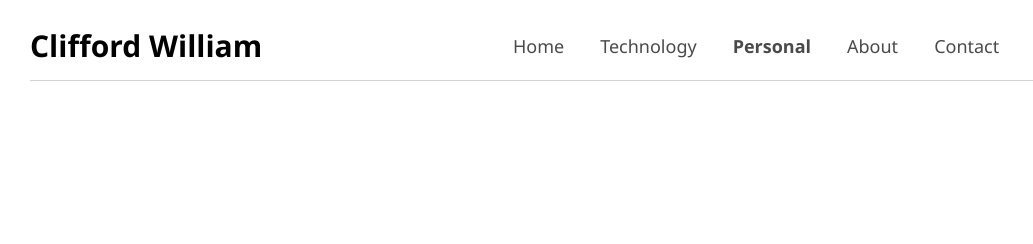
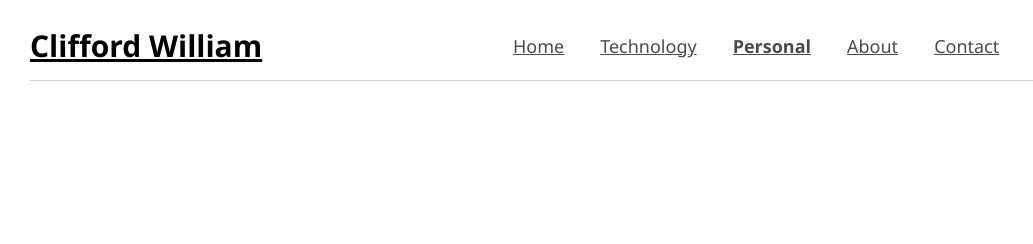
Before and after one commit to cliffordwilliam/cliffordwilliam.github.io, a Jekyll site: the page built from personal.md, in a window 1280 px wide. Shown: the top 244 px of the page, without its empty margins (0-1033 px from the left). Built offline with Jekyll 4.4.1, drawn with Linux system fonts in a browser that asks for light colours.

Commit message:
remove anchor animation

```diff
--- a/_sass/classless.scss
+++ b/_sass/classless.scss
@@ -72,19 +72,10 @@
 }
 
 a {
-    text-decoration: none;
     color: $link-green;
-    transition: color 0.3s ease, border-bottom 0.3s ease;
 
     &:hover {
         color: $link-red;
-        border-bottom: 2px solid $grey-1;
-    }
-}
-
-@media(prefers-reduced-motion) {
-    a {
-        transition: none;
     }
 }
 
```
